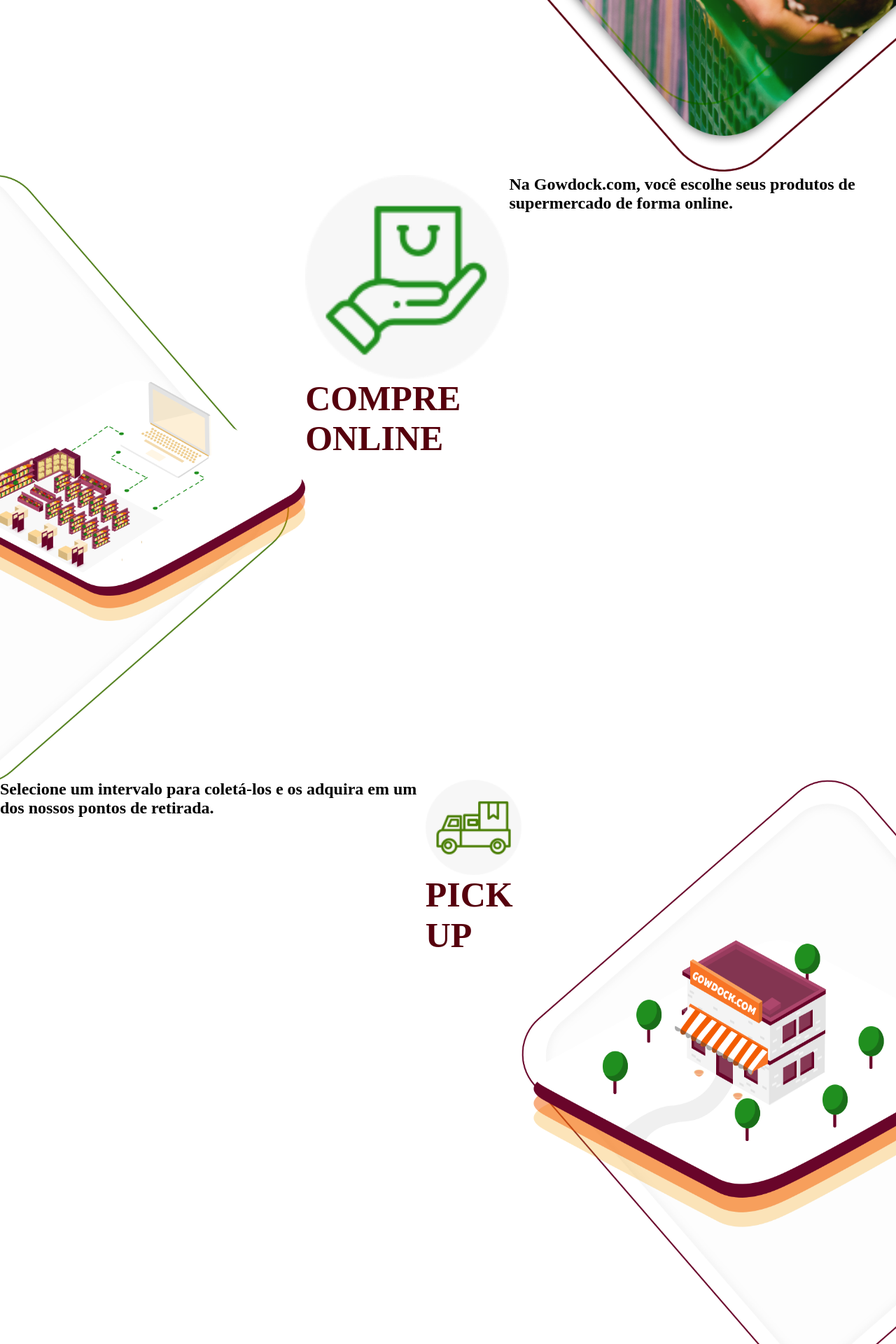
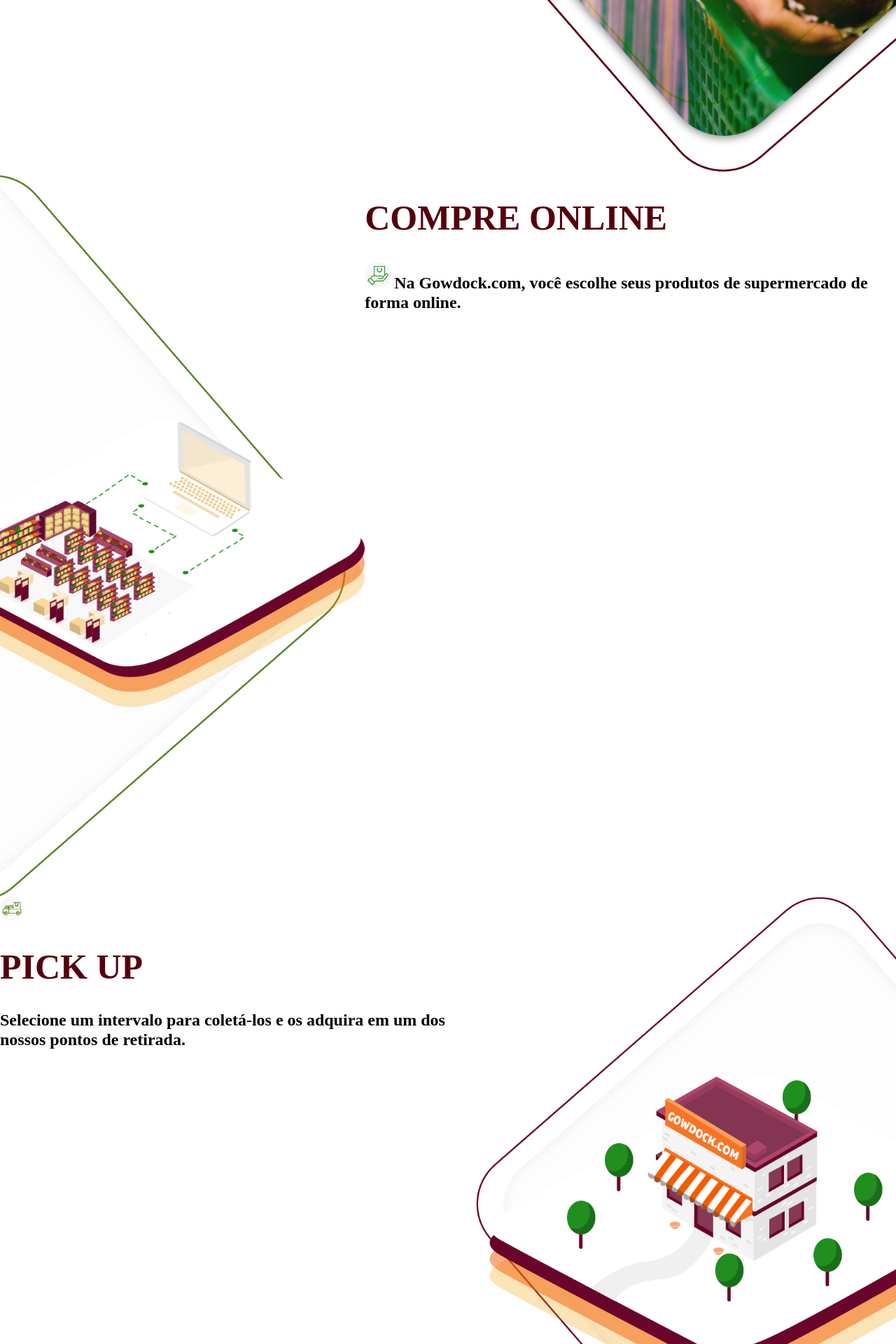
Before and after one commit to pauloandre23/gowdock-landing, a Django app: page / in a window 1280 px wide. Shown: the part 666-2586 px from the top of the page at 70% size. Run offline with Django 3.2, Linux system fonts and the light colour scheme.

Commit message:
correçoes nas seçoes 2/3

```diff
--- a/landing_page/static/css/main.css
+++ b/landing_page/static/css/main.css
@@ -54,8 +54,8 @@ body {
 
 
 .sectionTextA3 img{
-    float: right;
-    width: 100%;
+    float: none;
+    width: 5%;
 }
 
 
@@ -68,13 +68,13 @@ body {
     display: flex;
     flex-direction: row;
     flex-wrap: nowrap;
+    justify-content: flex-start;
 }
 
 
 .sectionTextA2 img{
-    float: left;
-
-    width: 100%;
+    float: none;
+    width: 5%;
 }
 
 .footer {
@@ -98,13 +98,18 @@ body {
 .imagemA2 {
     width: 100%;
     height: 100%;
+    flex-direction: column;
+    justify-content: center;
 }
+
 
   .headerA2 {
     font-size: 50px;
     font-family: Circular Std;
     font-weight: bold;
     color: #56000D;
+    flex-direction: column;
+    justify-content: center;
 }
 
   .headerA3 {
@@ -112,6 +117,8 @@ body {
     font-family: Circular Std;
     font-weight: bold;
     color: #56000D;
+    flex-direction: column;
+    justify-content: center;
 }
 
   .textA2 {
@@ -119,6 +126,8 @@ body {
     font-family: Circular Std;
     font-weight: bold;
     color: #000000;
+    flex-direction: column;
+    justify-content: center;
 }
 
   .textA3 {
@@ -126,6 +135,9 @@ body {
     font-family: Circular Std;
     font-weight: bold;
     color: #000000;
+    flex-direction: column;
+    justify-content: center;
+
 }
 
   body {
--- a/landing_page/templates/index.html
+++ b/landing_page/templates/index.html
@@ -48,11 +48,11 @@
         </div>
 
         <div class="sectionTextA2">
-            <img src='{% static "assets/Group 21.png" %}' alt="IconeA2" />
             <h1 class="headerA2">COMPRE ONLINE</h1>
+             <img src='{% static "assets/Group 21.png" %}' class="Icone" />
+            <p1 class="textA2">Na Gowdock.com, você escolhe seus produtos de supermercado de forma online. </p1>
         </div>
 
-        <p1 class="textA2">Na Gowdock.com, você escolhe seus produtos de supermercado de forma online. </p1>
 
     </section>
 
@@ -64,12 +64,12 @@
         </div>
 
         <div class="sectionTextA3">
-            <img src='{% static "assets/Group 22.png" %}' alt="IconeA3" />
+            <img src='{% static "assets/Group 22.png" %}' class="Icone" />
             <h1 class="headerA3">PICK UP</h1>
+            <p1 class="textA3">Selecione um intervalo para coletá-los e os adquira em um dos nossos pontos de retirada.
+        </p1>
         </div>
 
-        <p1 class="textA3">Selecione um intervalo para coletá-los e os adquira em um dos nossos pontos de retirada.
-        </p1>
 
     </section>
 
```
